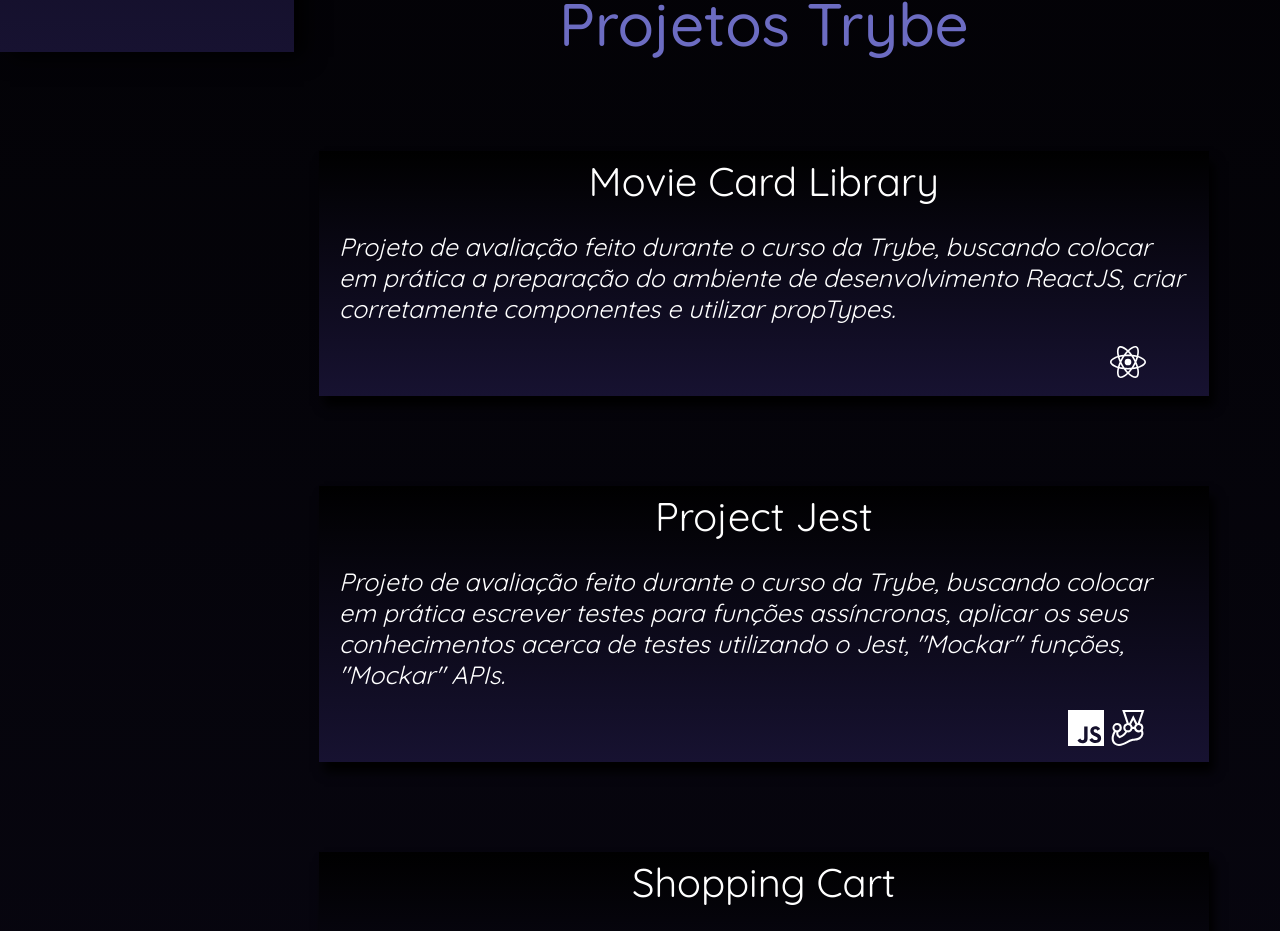
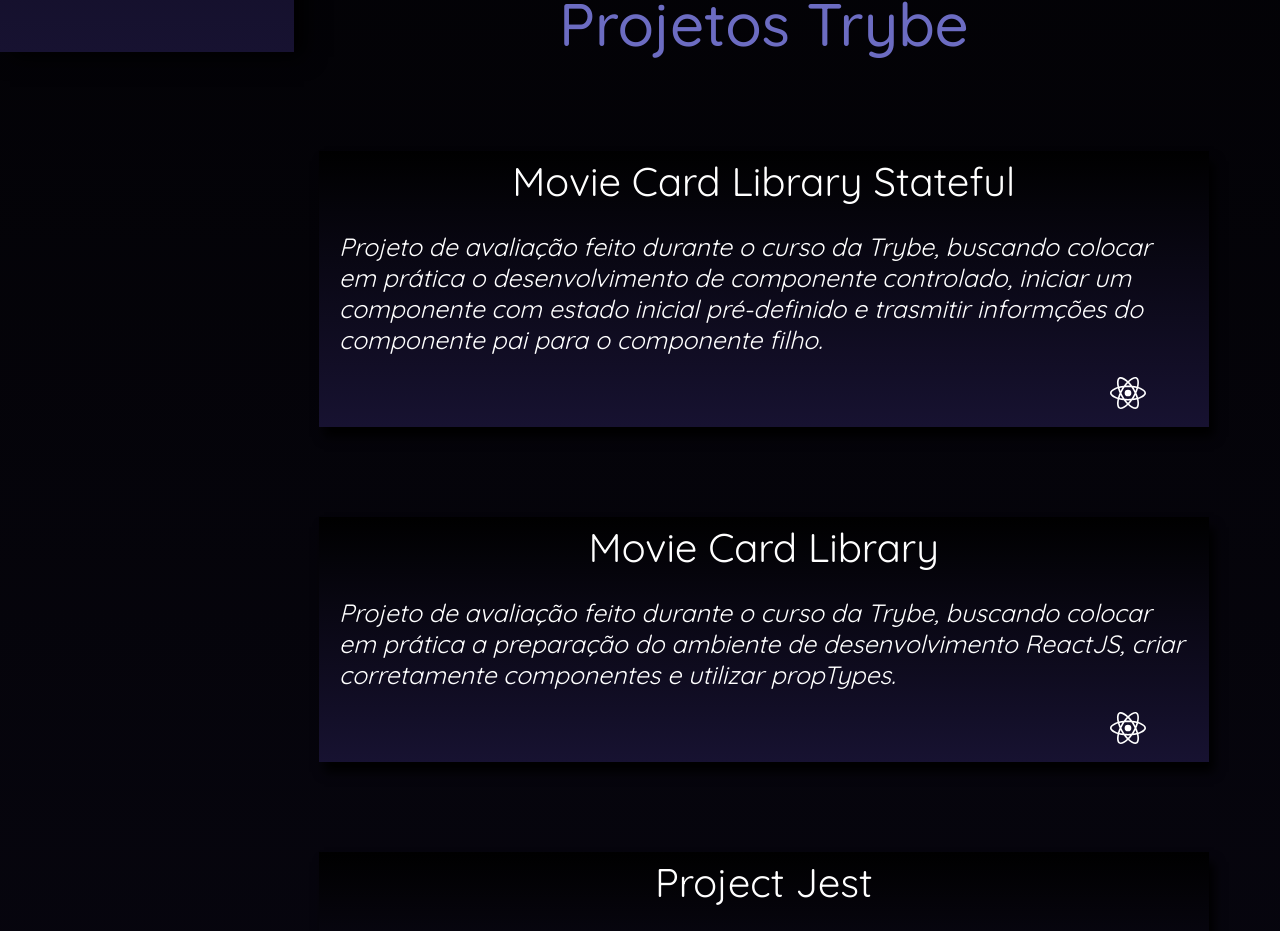
Before and after one commit to Gonzagadavid/portfolio, a React (Create React App) app: page /projetos_cursos/projetos-trybe in a window 1280 px wide. Shown: the part 748-1679 px from the top of the page. Built offline with nearby package versions, Linux system fonts and the light colour scheme.

Commit message:
adicionado projeto movie card library stateful desenvolvido durante o curso da trybe

```diff
--- a/src/data/projects/trybeProjects.js
+++ b/src/data/projects/trybeProjects.js
@@ -1,6 +1,12 @@
 const trybeProjects = {
   titleCourse: 'Projetos Trybe',
   projects: [
+    {
+      title: 'Movie Card Library Stateful',
+      tec: 'react',
+      description: 'Projeto de avaliação feito durante o curso da Trybe, buscando colocar em prática o desenvolvimento de componente controlado, iniciar um componente com estado inicial pré-definido e trasmitir informções do componente pai para o componente filho.',
+      path: 'https://github.com/Gonzagadavid/movie-cards-library-stateful',
+    },
     {
       title: 'Movie Card Library',
       tec: 'react',
```
